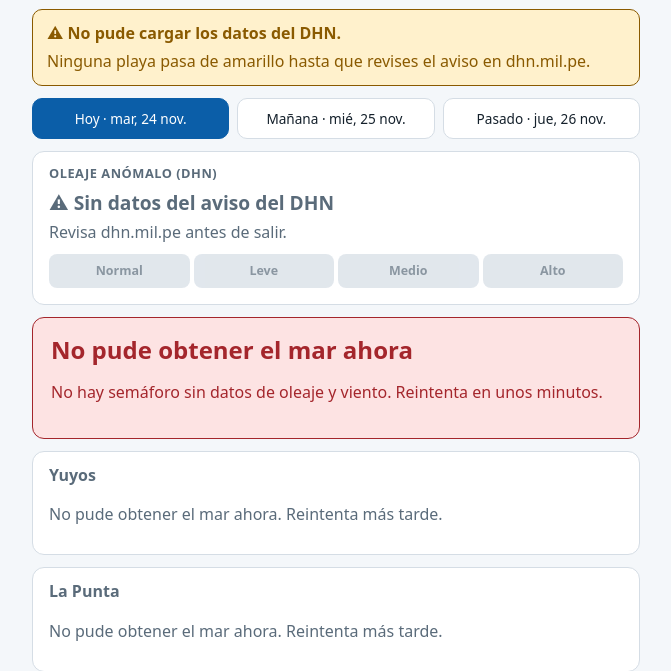
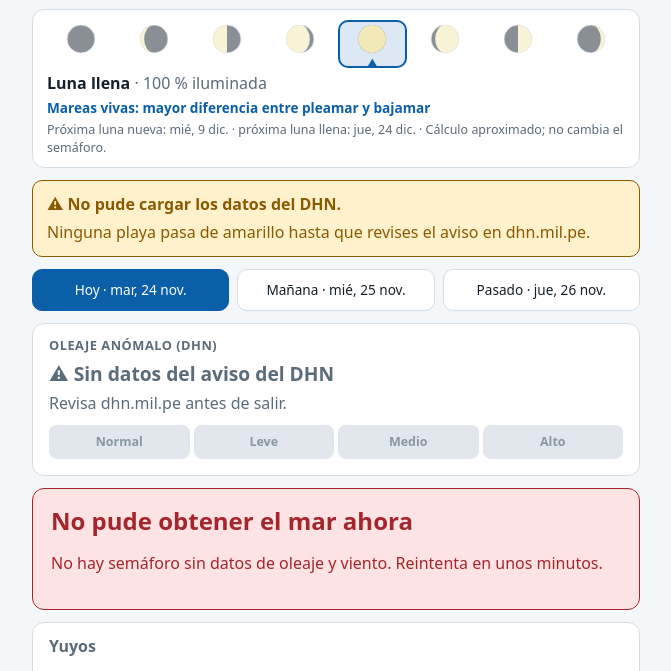
Before and after one commit to javierpinazo/Boletin-Olas, a website with bundled scripts: page site/index.html in a window 1280 px wide. Shown: the part 82-753 px from the top of the page, without its empty margins (304-975 px from the left). Built offline with nearby package versions, Linux system fonts and the light colour scheme; no server answers.

Commit message:
feat(site): barra de fases de la Luna siempre visible, con fase actual y tipo de marea
Co-Authored-By: Claude Sonnet 5.5 <noreply@anthropic.com>

```diff
--- a/site/js/app.js
+++ b/site/js/app.js
@@ -7,6 +7,7 @@ import {
   IMPRESIONES, IMPRESIONES_VIENTO, nuevaSalida, agregarSalida, factorAprendido, factorVientoAprendido, fusionar,
   hsBaseDelDia, vientoBaseDelDia, leerSalidas, guardarSalidas,
 } from './salidas.js';
+import { NOMBRES as FASES, posicionCiclo, indiceFase, iluminacion, tipoMarea, proximas, trazoLuz } from './luna.js';
 
 const SIMBOLO = { verde: '✔', amarillo: '⚠', naranja: '▲', rojo: '✖' };
 const ETIQUETA = { verde: 'Verde', amarillo: 'Amarillo', rojo: 'Rojo' };
@@ -262,6 +263,7 @@ function pintar() {
   const raiz = document.getElementById('app');
   const piezas = [
     bannerTsunami(tsun),
+    barraLuna(),
     bannerActualizando(),
     bannerDhn(),
     bannerOleaje(resultados),
@@ -275,6 +277,30 @@ function pintar() {
     pie(tsun),
   ];
   raiz.replaceChildren(...piezas.filter(Boolean));
+}
+
+// ---------- Fases de la Luna (calculadas en el navegador; son informativas, no entran al semáforo) ----------
+function discoLuna(p, r = 14) {
+  const trazo = trazoLuz(p, r - 1);
+  return svg('svg', { viewBox: `${-r} ${-r} ${r * 2} ${r * 2}`, class: 'disco-luna', 'aria-hidden': 'true' },
+    svg('circle', { cx: 0, cy: 0, r: r - 1, class: 'oscuro' }),
+    trazo ? svg('path', { d: trazo, class: 'luz' }) : null);
+}
+
+function barraLuna() {
+  const ms = Date.parse(`${fechaDelDia(estado.dia)}T12:00:00-05:00`);
+  const p = posicionCiclo(ms);
+  const actual = indiceFase(p);
+  const marea = tipoMarea(p);
+  const sig = proximas(ms);
+  const dia = (x) => fechaCorta(x);
+  return el('section', { class: 'luna', 'aria-label': 'Fase de la Luna' },
+    el('ul', { class: 'fases' }, FASES.map((nombre, i) => el('li', { class: i === actual ? 'fase actual' : 'fase', title: nombre, 'aria-current': i === actual ? 'true' : 'false' },
+      discoLuna(i / 8),
+      i === actual ? el('span', { class: 'flecha', 'aria-hidden': 'true', text: '▲' }) : null))),
+    el('p', { class: 'luna-titular' }, el('strong', { text: FASES[actual] }), el('span', { class: 'gris', text: ` · ${Math.round(iluminacion(p) * 100)} % iluminada` })),
+    el('p', { class: `luna-marea ${marea.tipo}`, text: marea.texto }),
+    el('p', { class: 'gris pequeno', text: `Próxima luna nueva: ${dia(sig.nueva)} · próxima luna llena: ${dia(sig.llena)} · Cálculo aproximado; no cambia el semáforo.` }));
 }
 
 function bannerTsunami(tsun) {
--- /dev/null
+++ b/site/js/luna.js
@@ -0,0 +1,52 @@
+// Fase de la Luna calculada localmente (sin servicios externos). Usa el mes sinódico medio desde una luna nueva
+// conocida: el error es de unas horas, de sobra para saber en qué fase estamos y si vienen mareas vivas o muertas.
+const SINODICO = 29.530588853; // días
+const LUNA_NUEVA_REF = Date.UTC(2000, 0, 6, 18, 14); // 2000-01-06 18:14 UTC
+const DIA = 864e5;
+
+export const NOMBRES = ['Luna nueva', 'Creciente', 'Cuarto creciente', 'Gibosa creciente', 'Luna llena', 'Gibosa menguante', 'Cuarto menguante', 'Menguante'];
+
+// Posición en el ciclo: 0 = nueva, 0,25 = cuarto creciente, 0,5 = llena, 0,75 = cuarto menguante.
+export const posicionCiclo = (ms) => {
+  const p = ((ms - LUNA_NUEVA_REF) / DIA / SINODICO) % 1;
+  return p < 0 ? p + 1 : p;
+};
+
+// Una de las 8 fases (0 = nueva … 4 = llena … 7 = menguante): la más cercana a la posición.
+export const indiceFase = (p) => Math.round(p * 8) % 8;
+
+export const iluminacion = (p) => (1 - Math.cos(2 * Math.PI * p)) / 2;
+
+// Días hasta la sizigia (nueva/llena) o la cuadratura (cuartos) más cercana, para decir el tipo de marea.
+export function tipoMarea(p) {
+  const aCuarto = (x) => Math.abs(((x * 4 + 0.5) % 1) - 0.5) * SINODICO / 4; // días al múltiplo de 1/4 más cercano
+  const k = Math.round(p * 4) % 4; // 0 y 2 = nueva/llena; 1 y 3 = cuartos
+  const dias = aCuarto(p);
+  if (dias > 2.5) return { tipo: 'intermedia', texto: 'Mareas intermedias' };
+  return k % 2 === 0
+    ? { tipo: 'viva', texto: 'Mareas vivas: mayor diferencia entre pleamar y bajamar' }
+    : { tipo: 'muerta', texto: 'Mareas muertas: poca diferencia entre pleamar y bajamar' };
+}
+
+// Próxima luna nueva y próxima luna llena a partir de ms.
+export function proximas(ms) {
+  const p = posicionCiclo(ms);
+  const hasta = (objetivo) => {
+    let d = (objetivo - p) * SINODICO;
+    if (d <= 0) d += SINODICO;
+    return ms + d * DIA;
+  };
+  return { nueva: hasta(0), llena: hasta(0.5) };
+}
+
+// Trazo SVG de la parte iluminada de un disco de radio r centrado en (0,0), tal como se ve desde el hemisferio sur:
+// la luna creciente se ilumina por la izquierda y la menguante por la derecha.
+export function trazoLuz(p, r) {
+  const crecien = p < 0.5;
+  const rx = Math.abs(Math.cos(2 * Math.PI * p)) * r;
+  const creciente = Math.cos(2 * Math.PI * p) > 0; // luz fina (cuarto o menos), terminador del lado iluminado
+  const barrido = crecien ? 0 : 1; // izquierda = 0, derecha = 1
+  const retorno = creciente ? 1 - barrido : barrido;
+  const r2 = (n) => Math.round(n * 100) / 100;
+  return `M0,${-r} A${r},${r} 0 0 ${barrido} 0,${r} A${r2(rx)},${r} 0 0 ${retorno} 0,${-r} Z`;
+}
--- a/site/style.css
+++ b/site/style.css
@@ -219,3 +219,17 @@ footer p { margin: 6px 0; }
 .boton-ir { display: block; min-width: 56px; text-align: center; padding: 6px 8px; border-radius: 8px; border: 1px solid var(--acento); color: var(--acento); font-size: .78rem; font-weight: 600; text-decoration: none; }
 .boton-ir.waze { background: var(--acento); color: #fff; }
 .boton-ir:focus-visible { outline: 3px solid var(--acento); outline-offset: 2px; }
+
+/* ---------- Luna ---------- */
+.luna { background: var(--tarjeta); border: 1px solid var(--borde); border-radius: 12px; padding: 10px 14px; }
+.fases { list-style: none; margin: 0; padding: 0; display: flex; justify-content: space-between; gap: 4px; }
+.fase { position: relative; display: flex; flex-direction: column; align-items: center; padding: 4px 2px 14px; border-radius: 10px; flex: 1; opacity: .55; }
+.fase.actual { opacity: 1; background: color-mix(in srgb, var(--acento) 14%, transparent); box-shadow: inset 0 0 0 2px var(--acento); }
+.disco-luna { width: 30px; height: 30px; display: block; }
+.disco-luna .oscuro { fill: #2b3440; stroke: var(--borde); stroke-width: .6; }
+.disco-luna .luz { fill: #f3e9b8; }
+.fase .flecha { position: absolute; bottom: 1px; font-size: .6rem; color: var(--acento); line-height: 1; }
+.luna-titular { margin: 4px 0 0; font-size: 1rem; }
+.luna-marea { margin: 2px 0 0; font-size: .85rem; font-weight: 600; }
+.luna-marea.viva { color: var(--acento); }
+.luna .pequeno { margin: 4px 0 0; }
```
Also changed, not shown: tests/luna.test.js (added, +39 -0 lines).
